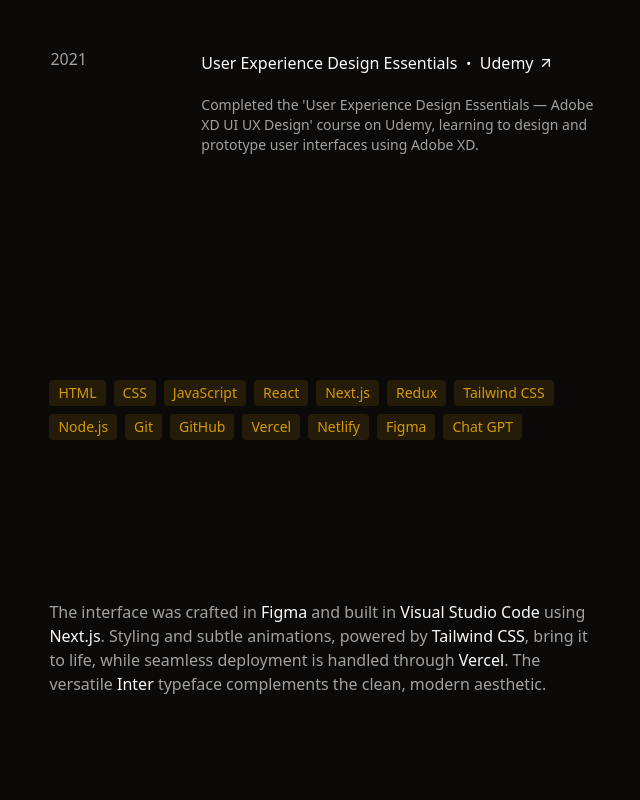
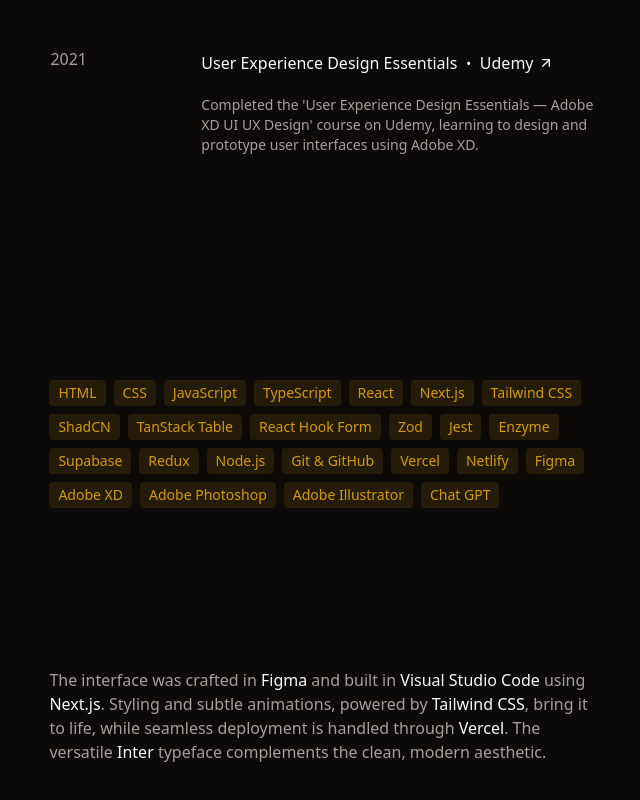
Before and after one commit to DeeKayMA/portfolio-v1, a Next.js app: page / in a window 1280 px wide. Shown: the part 2540-3340 px from the top of the page, without its empty margins (561-1201 px from the left). Built offline with nearby package versions, Linux system fonts and the light colour scheme.

Commit message:
Added to tech stack

```diff
--- a/src/app/page.tsx
+++ b/src/app/page.tsx
@@ -189,7 +189,32 @@
       {/* TECH STACK */}
       <section aria-label="Tech Stack" id="techstack" className="lg:px-4">
         <h2 className={sectionTitle}>Tech Stack</h2>
-        <TechStackCard techstack={["HTML", "CSS", "JavaScript", "React", "Next.js", "Redux", "Tailwind CSS", "Node.js", "Git", "GitHub", "Vercel", "Netlify", "Figma", "Chat GPT"]} />
+        <TechStackCard techstack={[
+          "HTML",
+          "CSS",
+          "JavaScript",
+          "TypeScript",
+          "React",
+          "Next.js",
+          "Tailwind CSS",
+          "ShadCN",
+          "TanStack Table",
+          "React Hook Form",
+          "Zod",
+          "Jest",
+          "Enzyme",
+          "Supabase",
+          "Redux",
+          "Node.js",
+          "Git & GitHub",
+          "Vercel",
+          "Netlify",
+          "Figma",
+          "Adobe XD",
+          "Adobe Photoshop",
+          "Adobe Illustrator",
+          "Chat GPT"
+          ]} />
       </section>
 
       <footer className="lg:px-4">
```
